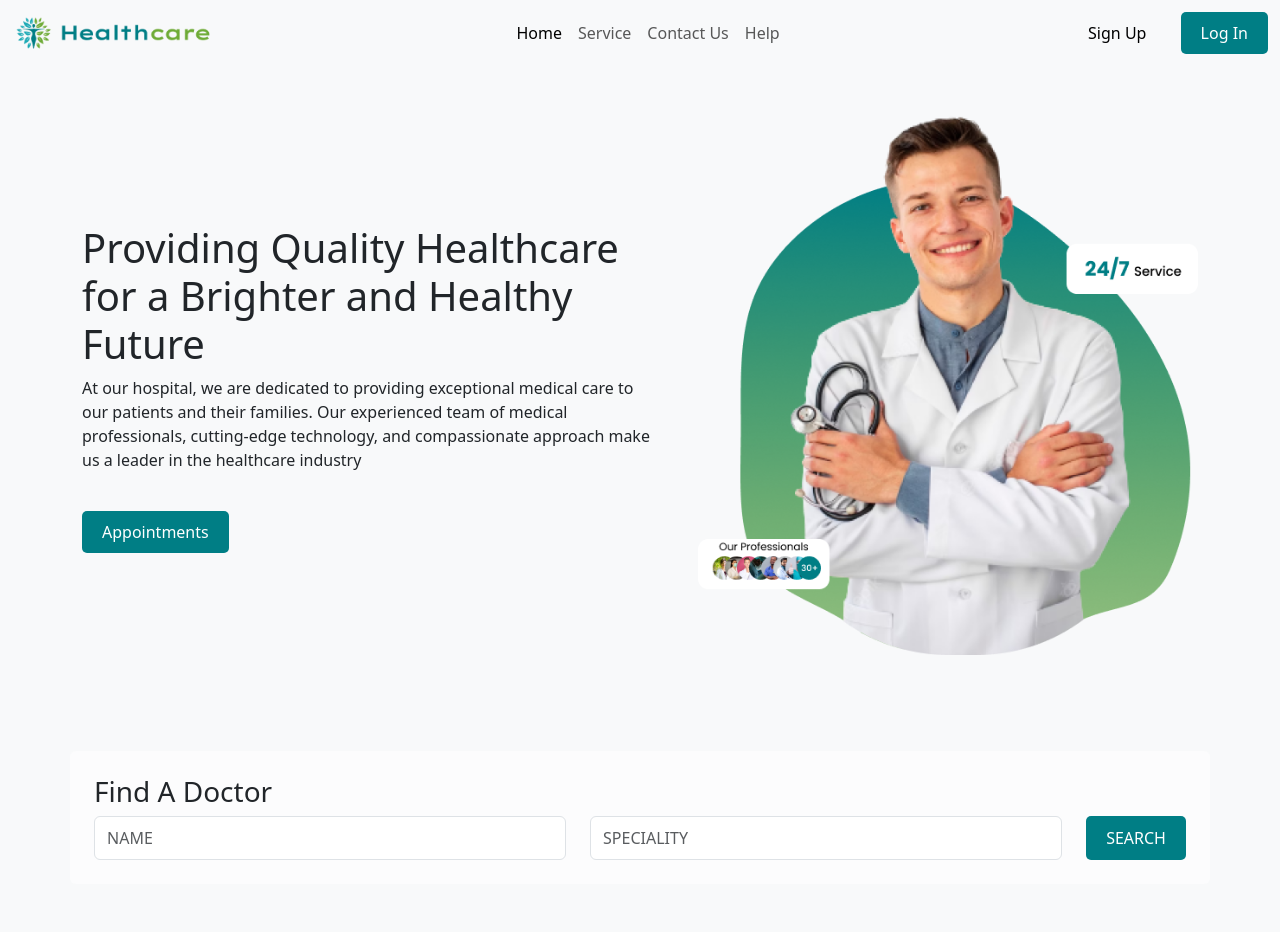
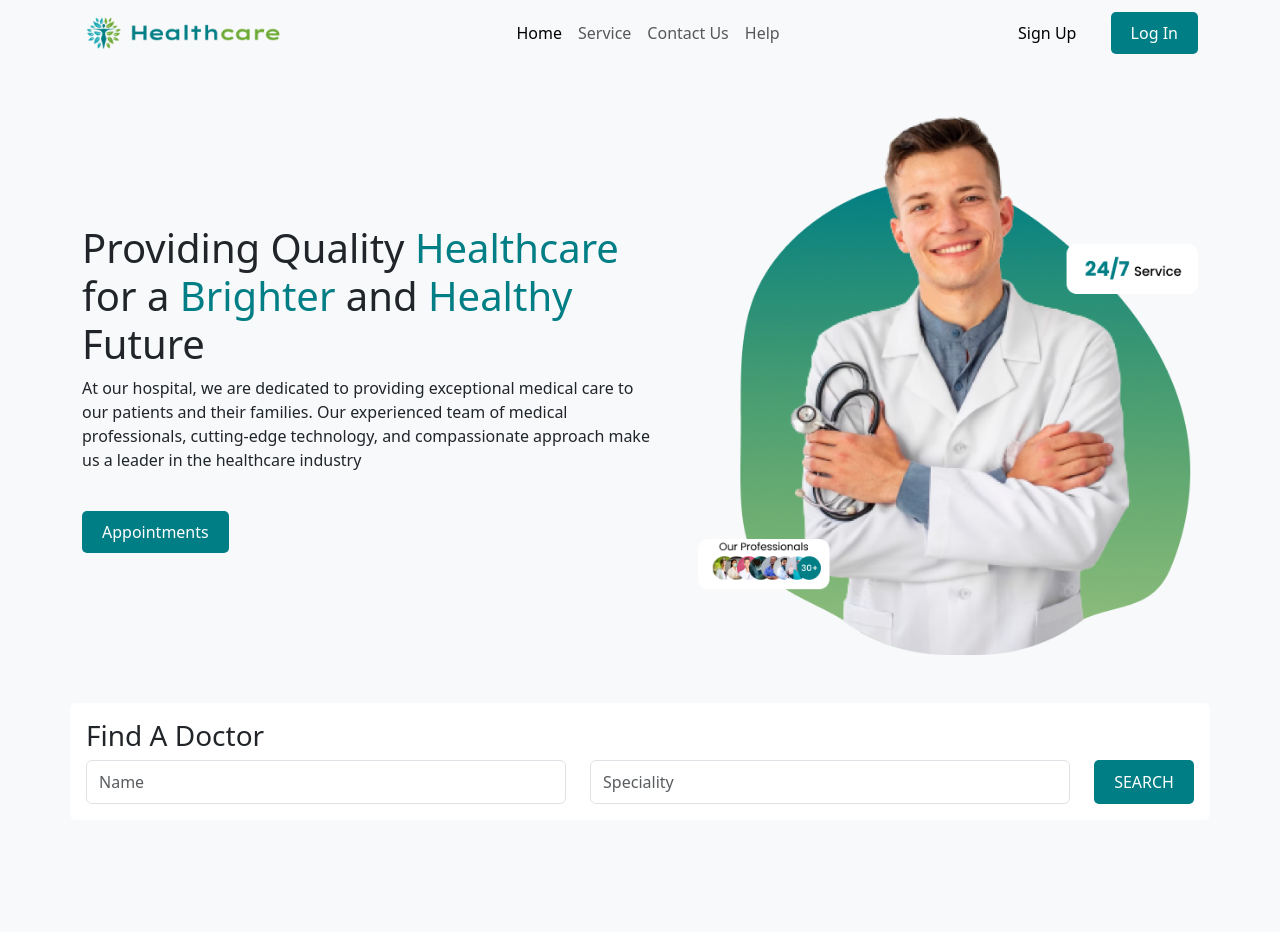
Before and after one commit to nmFaizz/healthcare, a PHP site: page / in a window 1280 px wide. After the commit the page ends 804 px from the top, so only its background shows below. Run offline with PHP 8.4, Linux system fonts and the light colour scheme.

Commit message:
feat: add find a doctor

```diff
--- a/index.php
+++ b/index.php
@@ -22,6 +22,7 @@
         padding: 10px 20px;
         border-radius: 5px;
         margin-right: 10px;
+        text-align: center;
     }
 
     .button-transparent:hover {
@@ -34,6 +35,7 @@
         padding: 10px 20px;
         border-radius: 5px;
         color: white !important;
+        text-align: center;
     }
 
     .button-green:hover {
@@ -42,6 +44,10 @@
 
     #hero-img {
         width: 500px;
+    }
+
+    #hero h1 span {
+        color: #007E85 !important;
     }
 
     @media screen and (max-width: 1000px) {
@@ -60,7 +66,7 @@
 </style>
 <body class="bg-body-tertiary">
     <nav class="navbar navbar-expand-lg bg-body-tertiary">
-        <div class="container-fluid">
+        <div class="container-md">
             <a class="navbar-brand" href="#">
                 <img src="./images/logo.png" alt="logo" width="200">
             </a>
@@ -95,7 +101,7 @@
     <main>
         <section id="hero" class="container-md py-5 d-flex gap-5 flex-column flex-sm-row align-items-center">
             <div class="flex-fill">
-                <h1>Providing Quality Healthcare for a Brighter and Healthy Future</h1>
+                <h1>Providing Quality <span>Healthcare</span> for a <span>Brighter</span> and <span>Healthy</span> Future</h1>
                 <p>At our hospital, we are dedicated to providing exceptional medical care to our patients and their families. Our experienced team of medical professionals, cutting-edge technology, and compassionate approach make us a leader in the healthcare industry</p>
 
                 <div class="mt-5">
@@ -107,11 +113,11 @@
             </div>
         </section>
 
-        <section id="appointment" class="container-md rounded p-4 my-5 bg-light-subtle">
+        <section id="appointment" class="container-md rounded p-3 mb-5 bg-white">
             <h3>Find A Doctor</h3>
             <div class="d-flex flex-column flex-md-row gap-4">
-                <input type="text" class="form-control" id="exampleFormControlInput1" placeholder="NAME">
-                <input type="text" class="form-control" id="exampleFormControlInput1" placeholder="SPECIALITY">
+                <input type="text" class="form-control" id="exampleFormControlInput1" placeholder="Name">
+                <input type="text" class="form-control" id="exampleFormControlInput1" placeholder="Speciality">
                 <a href="#" class="button-green">SEARCH</a>
             </div>
         </section>
```
